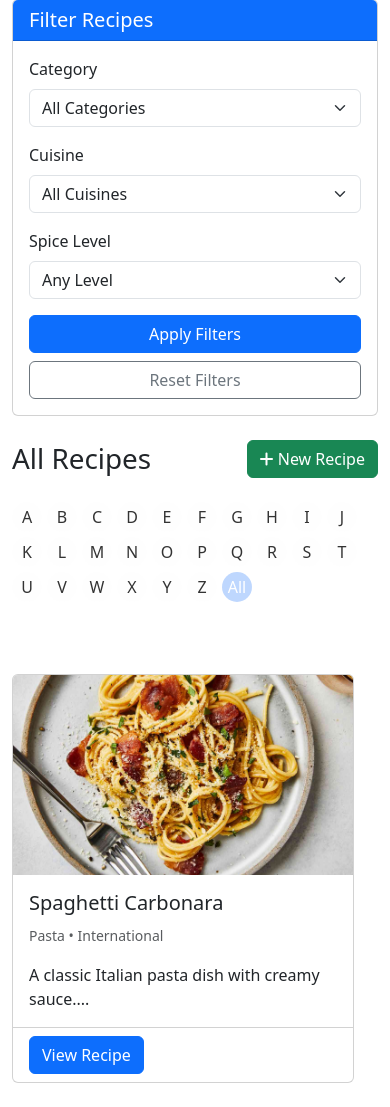
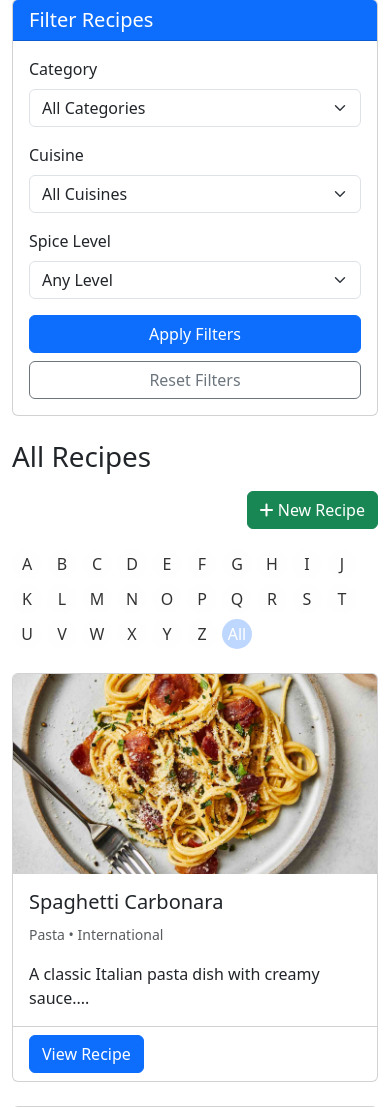
Before and after one commit to weiredddddd/serversideee, a PHP site: page /recipes/recipes.php in a window 390 px wide. Shown: the part 256-1363 px from the top of the page. Run offline with PHP 8.4, Linux system fonts and the light colour scheme; data comes from the database, SQL or seed files in the repository.

Commit message:
Recipe.php update

```diff
--- a/recipes/recipes.php
+++ b/recipes/recipes.php
@@ -9,6 +9,7 @@ $category = $_GET['category'] ?? '';
 $cuisine = $_GET['cuisine'] ?? '';
 $spice_level = $_GET['spice_level'] ?? '';
 $letter = $_GET['letter'] ?? '';
+$my_recipes = $_GET['my_recipes'] ?? '';
 
 // Build query
 $query = "SELECT * FROM Recipes WHERE 1=1";
@@ -39,6 +40,11 @@ if (!empty($letter)) {
     $params[':letter'] = "$letter%";
 }
 
+if (!empty($my_recipes) && isset($_SESSION['user_id'])) {
+    $query .= " AND user_id = :user_id";
+    $params[':user_id'] = $_SESSION['user_id'];
+}
+
 $stmt = $pdo->prepare($query);
 $stmt->execute($params);
 $recipes = $stmt->fetchAll(PDO::FETCH_ASSOC);
@@ -49,7 +55,6 @@ $cuisines = $pdo->query("SELECT DISTINCT cuisine_type FROM Recipes WHERE cuisine
 ?>
 <!DOCTYPE html>
 <html lang="en">
-
 <head>
     <meta charset="UTF-8">
     <meta name="viewport" content="width=device-width, initial-scale=1.0">
@@ -61,12 +66,10 @@ $cuisines = $pdo->query("SELECT DISTINCT cuisine_type FROM Recipes WHERE cuisine
             transition: transform 0.2s;
             height: 100%;
         }
-
         .recipe-card:hover {
             transform: scale(1.02);
             box-shadow: 0 0.5rem 1rem rgba(0, 0, 0, 0.15);
         }
-
         .spicy-indicator {
             position: absolute;
             top: 10px;
@@ -77,21 +80,18 @@ $cuisines = $pdo->query("SELECT DISTINCT cuisine_type FROM Recipes WHERE cuisine
             border-radius: 10px;
             font-size: 0.8rem;
         }
-
         .filter-section {
-            background: rgba(248, 250, 250, 0);
+            background:rgba(248, 250, 250, 0);
             border-radius: 8px;
             padding: 20px;
             margin-bottom: 20px;
         }
-
         .alphabet-nav {
             display: flex;
             flex-wrap: wrap;
             gap: 5px;
             margin-bottom: 20px;
         }
-
         .alphabet-nav a {
             display: inline-block;
             width: 30px;
@@ -99,27 +99,37 @@ $cuisines = $pdo->query("SELECT DISTINCT cuisine_type FROM Recipes WHERE cuisine
             text-align: center;
             line-height: 30px;
             border-radius: 50%;
-            background: rgba(240, 240, 240, 0.05);
+            background:rgba(240, 240, 240, 0.05);
             color: #333;
             text-decoration: none;
         }
-
-        .alphabet-nav a:hover,
-        .alphabet-nav a.active {
-            background: rgba(13, 109, 253, 0.27);
+        .alphabet-nav a:hover, .alphabet-nav a.active {
+            background:rgba(13, 109, 253, 0.27);
             color: white;
         }
-
         .navbar-nav .dropdown-menu {
             max-height: 400px;
             overflow-y: auto;
         }
+        .header-container {
+            display: flex;
+            justify-content: space-between;
+            align-items: center;
+            margin-bottom: 20px;
+        }
+        @media (max-width: 768px) {
+            .header-container {
+                flex-direction: column;
+                align-items: flex-start;
+            }
+            .header-container .btn {
+                margin-top: 10px;
+                align-self: flex-end;
+            }
+        }
     </style>
 </head>
-
 <body>
-
-
     <div class="container mt-4">
         <div class="row">
             <div class="col-md-3">
@@ -130,6 +140,12 @@ $cuisines = $pdo->query("SELECT DISTINCT cuisine_type FROM Recipes WHERE cuisine
                     </div>
                     <div class="card-body">
                         <form method="GET" action="">
+                            <?php if (isset($_SESSION['user_id'])): ?>
+                                <div class="form-check form-switch mb-3">
+                                    <input class="form-check-input" type="checkbox" name="my_recipes" id="myRecipes" <?= $my_recipes ? 'checked' : '' ?>>
+                                    <label class="form-check-label" for="myRecipes">My Recipes</label>
+                                </div>
+                            <?php endif; ?>
                             <div class="mb-3">
                                 <label class="form-label">Category</label>
                                 <select name="category" class="form-select">
@@ -168,13 +184,14 @@ $cuisines = $pdo->query("SELECT DISTINCT cuisine_type FROM Recipes WHERE cuisine
                     </div>
                 </div>
             </div>
-
-            <div class="d-flex justify-content-between align-items-center mb-4">
-                <h1 class="mb-0">
+            <div class="col-md-9">
+                <div class="header-container">
+                    <h1>
                         <?php
                         if (!empty($category)) echo htmlspecialchars($category) . " Recipes";
                         elseif (!empty($cuisine)) echo htmlspecialchars($cuisine) . " Cuisine Recipes";
                         elseif (!empty($letter)) echo "Recipes Starting With " . strtoupper($letter);
+                        elseif ($my_recipes) echo "My Recipes";
                         else echo "All Recipes";
                         ?>
                     </h1>
@@ -188,12 +205,19 @@ $cuisines = $pdo->query("SELECT DISTINCT cuisine_type FROM Recipes WHERE cuisine
                         </a>
                     <?php endif; ?>
                 </div>
+
                 <!-- Alphabet Navigation -->
                 <div class="alphabet-nav mb-4">
                     <?php foreach (range('A', 'Z') as $char): ?>
-                    <a href="?letter=<?= strtolower($char) ?>" class="<?= $letter === strtolower($char) ? 'active' : '' ?>"><?= $char ?></a>
+                        <a href="?<?= http_build_query(array_merge($_GET, ['letter' => strtolower($char), 'my_recipes' => ''])) ?>"
+                           class="<?= $letter === strtolower($char) ? 'active' : '' ?>">
+                           <?= $char ?>
+                        </a>
                     <?php endforeach; ?>
-                <a href="?" class="<?= empty($letter) ? 'active' : '' ?>">All</a>
+                    <a href="?<?= http_build_query(array_merge($_GET, ['letter' => '', 'my_recipes' => ''])) ?>"
+                       class="<?= empty($letter) ? 'active' : '' ?>">
+                       All
+                    </a>
                 </div>
 
                 <!-- Recipe Cards -->
@@ -239,9 +263,8 @@ $cuisines = $pdo->query("SELECT DISTINCT cuisine_type FROM Recipes WHERE cuisine
                 </div>
             </div>
         </div>
-
+    </div>
 
     <script src="https://cdn.jsdelivr.net/npm/bootstrap@5.3.2/dist/js/bootstrap.bundle.min.js"></script>
 </body>
-
 </html>
```
Lines whose indentation alone changed are shown as unchanged.
